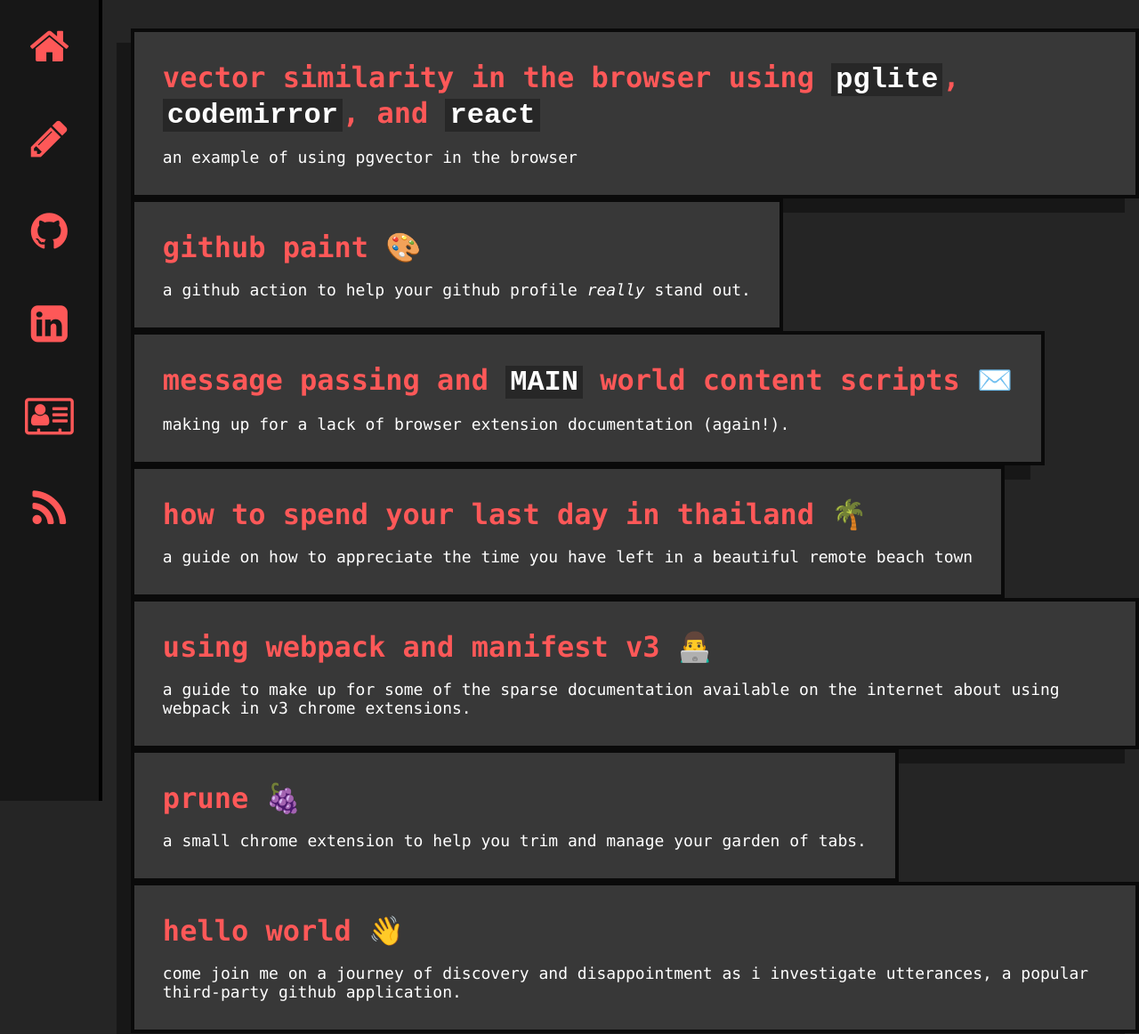
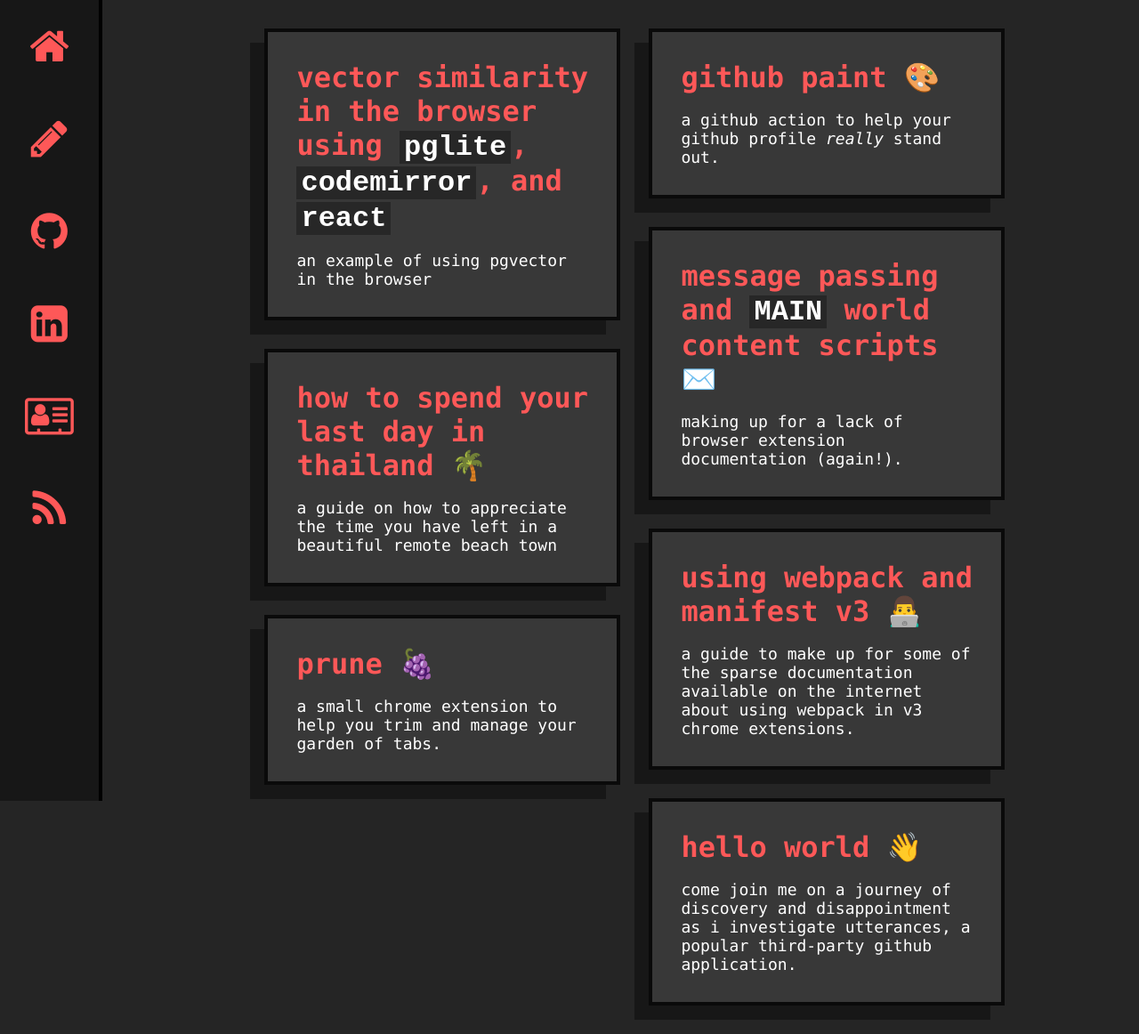
Before and after one commit to tbrockman/tbrockman.github.io, a Jekyll site: the page built from blog.html, in a window 1280 px wide. Shown: the whole page at 89% size. Built offline with Jekyll 4.4.1, drawn with Linux system fonts in a browser that asks for light colours.

Commit message:
Leave for now.

```diff
--- a/_sass/blog.scss
+++ b/_sass/blog.scss
@@ -46,7 +46,8 @@ body {
 .grid {
     margin: 0 auto;
 
-    .grid-sizer {
+    .grid-sizer,
+    .grid-item {
         width: 400px;
         margin-bottom: 32px;
     }
--- a/blog.html
+++ b/blog.html
@@ -30,27 +30,11 @@ title: latest
       const elem = document.querySelector('.grid');
       console.log('have elem')
       msnry = new Masonry(elem, {
-        // columnWidth: 400,
         columnWidth: '.grid-sizer',
         gutter: 32,
-        itemSelector: '.grid-item',
+        fitWidth: true,
+        itemSelector: '.grid-item'
       });
     };
-
-    function stretchColumns() {
-      const grid = document.querySelector('.grid');
-      const sizer = grid.querySelector('.grid-sizer');
-      const gutter = 32;
-
-      const containerWidth = grid.clientWidth;
-      const columns = Math.floor(containerWidth / (400 + gutter)) || 1;
-      const adjustedWidth = (containerWidth - gutter * (columns - 1)) / columns;
-
-      sizer.style.width = `${adjustedWidth}px`;
-      msnry.layout();
-    }
-
-    window.addEventListener('resize', stretchColumns);
-    window.addEventListener('load', stretchColumns);
   </script>
 </body>
```
